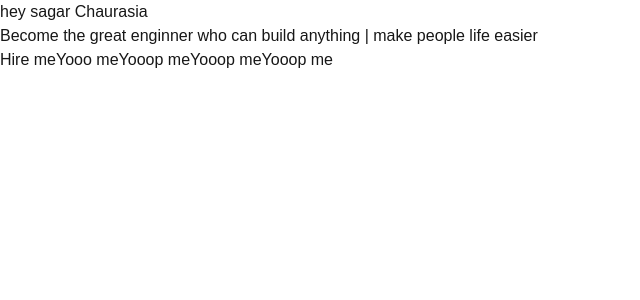
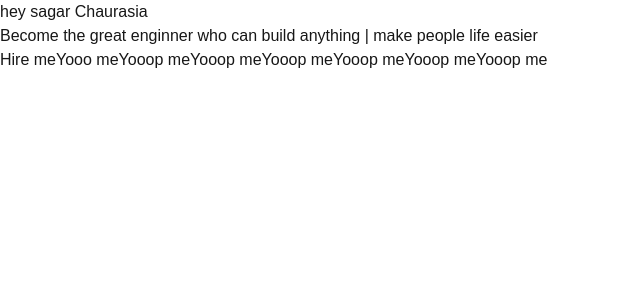
Before and after one commit to sagarchaurasia176/ci-cd, a Next.js app: page / in a window 1280 px wide. Shown: the top 300 px of the page, without its empty margins (0-640 px from the left). Built offline with nearby package versions, Linux system fonts and the light colour scheme.

Commit message:
fix:the issues of the code

```diff
--- a/app/page.tsx
+++ b/app/page.tsx
@@ -10,7 +10,9 @@ const page = () => {
     <button>Yooop me</button>
     <button>Yooop me</button>
     <button>Yooop me</button>
-
+    <button>Yooop me</button>
+    <button>Yooop me</button>
+    <button>Yooop me</button>
     </div>
   )
 }
```
Also changed, not shown: 1 other file (tests, documents, lock files or other folders).
